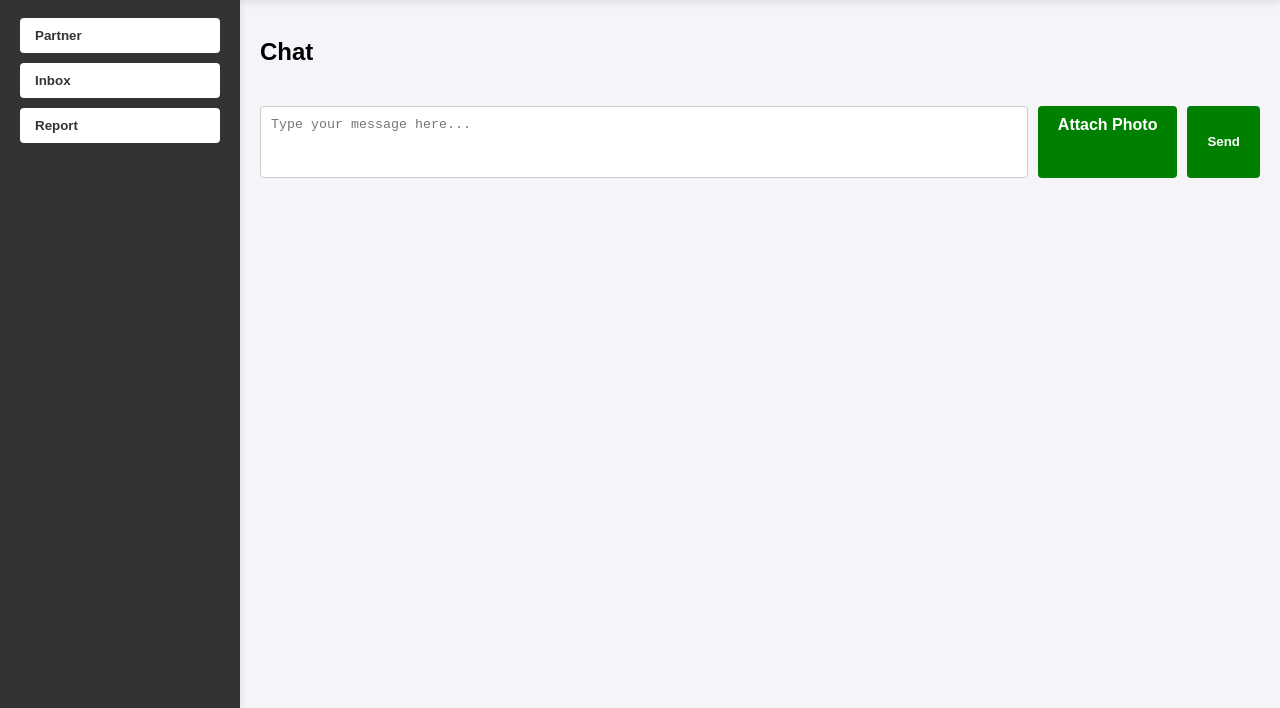
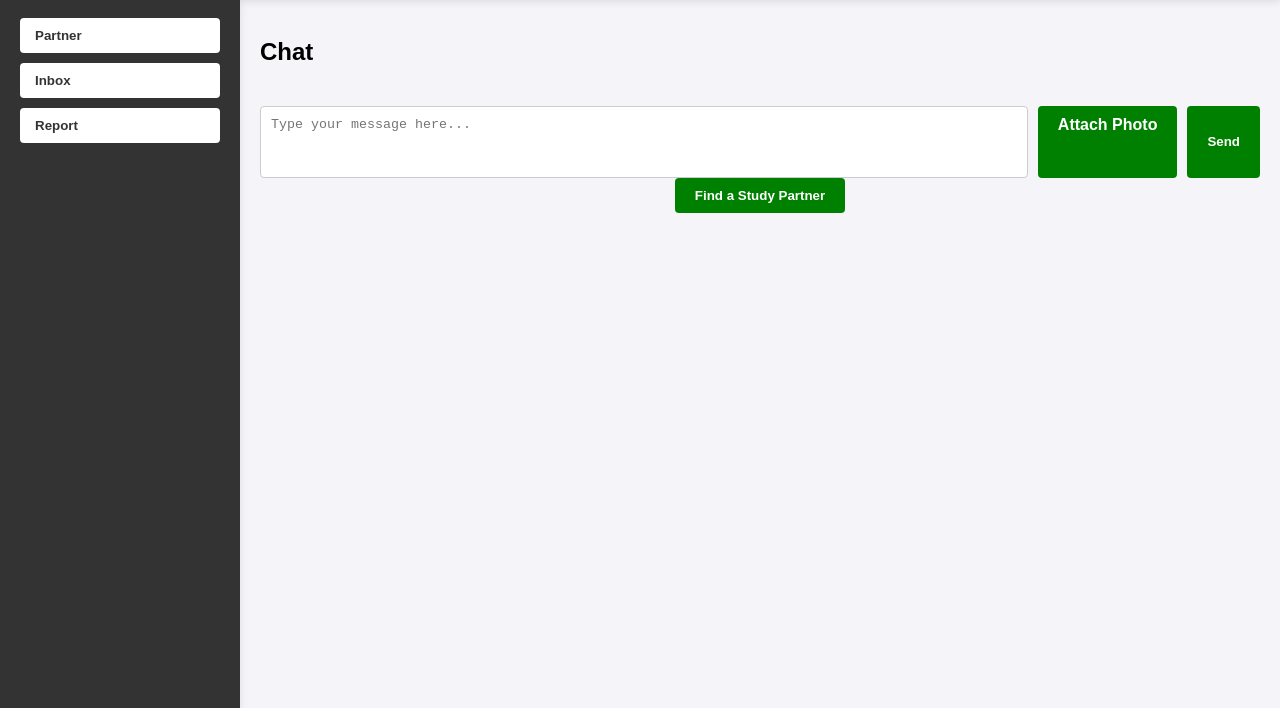
Before and after one commit to natgelo/studypal, a plain HTML site: page home.html in a window 1280 px wide. Shown: the part 92-800 px from the top of the page. Drawn offline with Linux system fonts and the light colour scheme.

Commit message:
Update home.html

```diff
--- a/home.html
+++ b/home.html
@@ -201,6 +201,19 @@
                 opacity: 0;
             }
         }
+        .scan-button {
+            padding: 10px 20px;
+            border: none;
+            border-radius: 4px;
+            background-color: green;
+            color: white;
+            font-weight: bold;
+            cursor: pointer;
+            align-self: center;
+        }
+        .scan-button:hover {
+            background-color: darkgreen;
+        }
     </style>
 </head>
 <body>
@@ -252,6 +265,7 @@
             <div id="scanner" class="scanner" style="display: none;">
                 <div class="circle"></div>
             </div>
+            <button id="startScanButton" class="scan-button" onclick="startScanning()">Find a Study Partner</button>
         </div>
     </div>
 
@@ -352,9 +366,6 @@
                 alert('Match found!');
             }, 5000); // Simulate 5 seconds of scanning
         }
-
-        // Start scanning when the page loads
-        document.addEventListener('DOMContentLoaded', startScanning);
     </script>
 
 </body>
```
